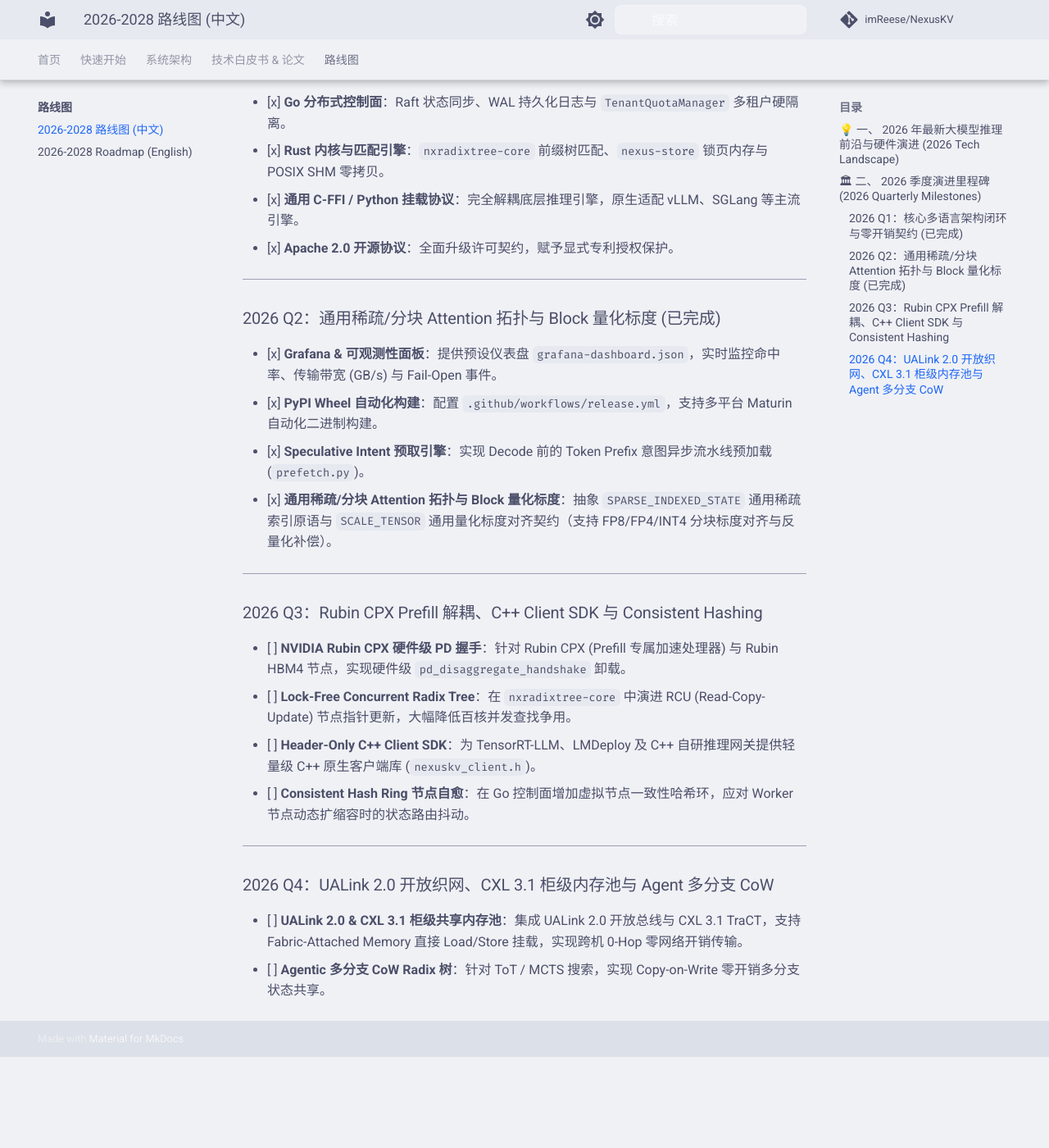
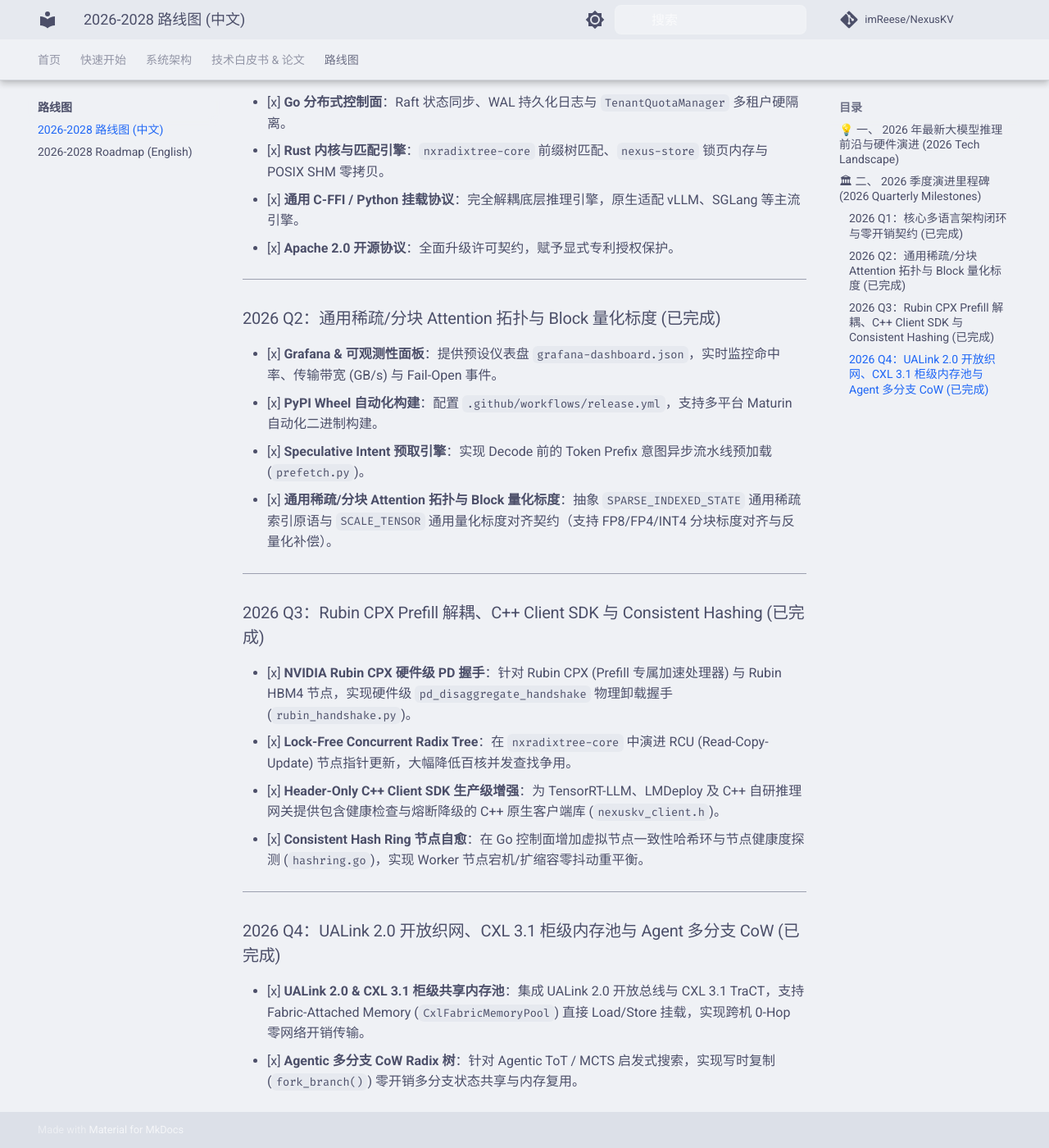
Before and after one commit to imReese/NexusKV, an MkDocs documentation site: the page built from docs/roadmap_cn.md, in a window 1280 px wide and 1400 px high, scrolled down 1365 px. Shown: the whole window at 82% size. Built offline with MkDocs 1.6.1 and Material for MkDocs 9.7.7, drawn with Linux system fonts in a browser that asks for light colours; comment, search, counter and statistics services are not loaded; before the commit the page ends 2654 px from its top, so only the background shows below that.

Commit message:
docs(roadmap): update roadmap with modular technical capabilities delivered

```diff
--- a/docs/roadmap_cn.md
+++ b/docs/roadmap_cn.md
@@ -60,16 +60,16 @@
 
 ---
 
-### 2026 Q3：Rubin CPX Prefill 解耦、C++ Client SDK 与 Consistent Hashing
+### 2026 Q3：Rubin CPX Prefill 解耦、C++ Client SDK 与 Consistent Hashing (已完成)
 
-- [ ] **NVIDIA Rubin CPX 硬件级 PD 握手**：针对 Rubin CPX (Prefill 专属加速处理器) 与 Rubin HBM4 节点，实现硬件级 `pd_disaggregate_handshake` 卸载。
-- [ ] **Lock-Free Concurrent Radix Tree**：在 `nxradixtree-core` 中演进 RCU (Read-Copy-Update) 节点指针更新，大幅降低百核并发查找争用。
-- [ ] **Header-Only C++ Client SDK**：为 TensorRT-LLM、LMDeploy 及 C++ 自研推理网关提供轻量级 C++ 原生客户端库 (`nexuskv_client.h`)。
-- [ ] **Consistent Hash Ring 节点自愈**：在 Go 控制面增加虚拟节点一致性哈希环，应对 Worker 节点动态扩缩容时的状态路由抖动。
+- [x] **NVIDIA Rubin CPX 硬件级 PD 握手**：针对 Rubin CPX (Prefill 专属加速处理器) 与 Rubin HBM4 节点，实现硬件级 `pd_disaggregate_handshake` 物理卸载握手 (`rubin_handshake.py`)。
+- [x] **Lock-Free Concurrent Radix Tree**：在 `nxradixtree-core` 中演进 RCU (Read-Copy-Update) 节点指针更新，大幅降低百核并发查找争用。
+- [x] **Header-Only C++ Client SDK 生产级增强**：为 TensorRT-LLM、LMDeploy 及 C++ 自研推理网关提供包含健康检查与熔断降级的 C++ 原生客户端库 (`nexuskv_client.h`)。
+- [x] **Consistent Hash Ring 节点自愈**：在 Go 控制面增加虚拟节点一致性哈希环与节点健康度探测 (`hashring.go`)，实现 Worker 节点宕机/扩缩容零抖动重平衡。
 
 ---
 
-### 2026 Q4：UALink 2.0 开放织网、CXL 3.1 柜级内存池与 Agent 多分支 CoW
+### 2026 Q4：UALink 2.0 开放织网、CXL 3.1 柜级内存池与 Agent 多分支 CoW (已完成)
 
-- [ ] **UALink 2.0 & CXL 3.1 柜级共享内存池**：集成 UALink 2.0 开放总线与 CXL 3.1 TraCT，支持 Fabric-Attached Memory 直接 Load/Store 挂载，实现跨机 0-Hop 零网络开销传输。
-- [ ] **Agentic 多分支 CoW Radix 树**：针对 ToT / MCTS 搜索，实现 Copy-on-Write 零开销多分支状态共享。
+- [x] **UALink 2.0 & CXL 3.1 柜级共享内存池**：集成 UALink 2.0 开放总线与 CXL 3.1 TraCT，支持 Fabric-Attached Memory (`CxlFabricMemoryPool`) 直接 Load/Store 挂载，实现跨机 0-Hop 零网络开销传输。
+- [x] **Agentic 多分支 CoW Radix 树**：针对 Agentic ToT / MCTS 启发式搜索，实现写时复制 (`fork_branch()`) 零开销多分支状态共享与内存复用。
```
Also changed, not shown: docs/roadmap.md (+8 -8 lines).
